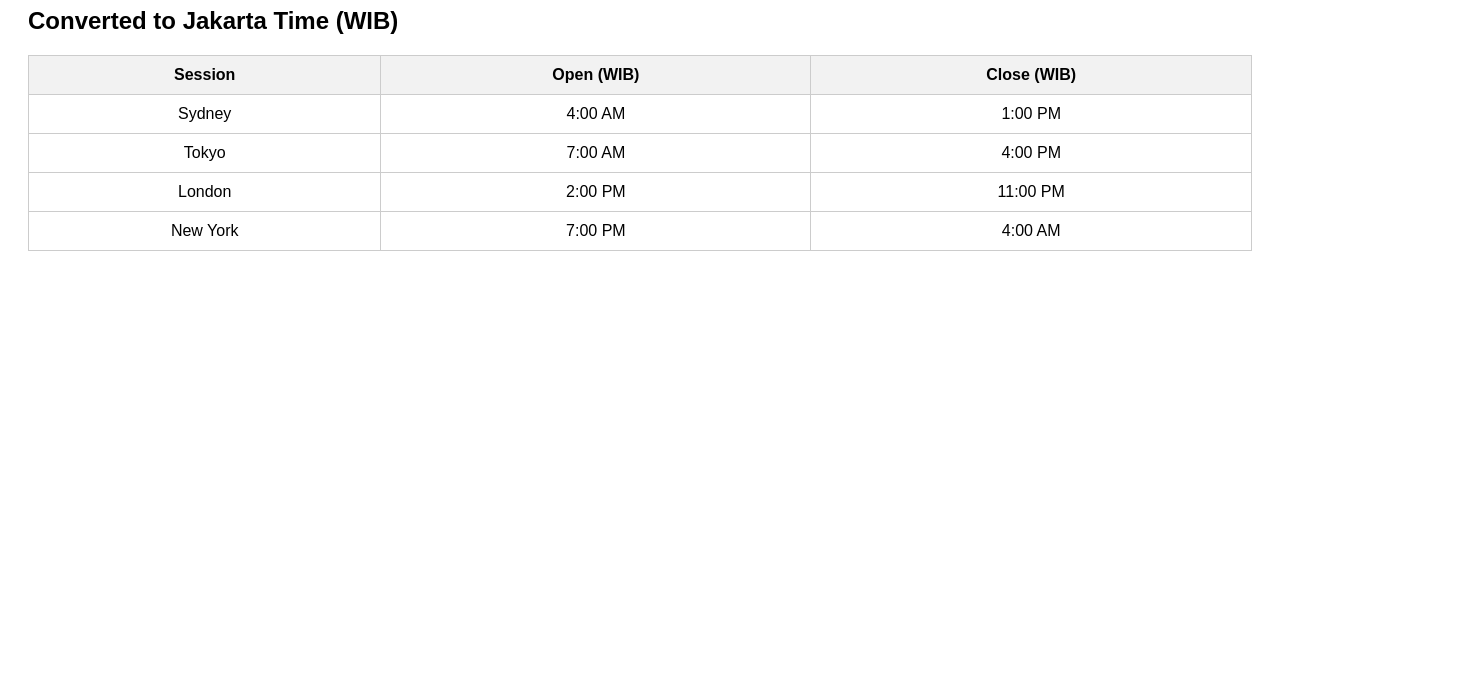
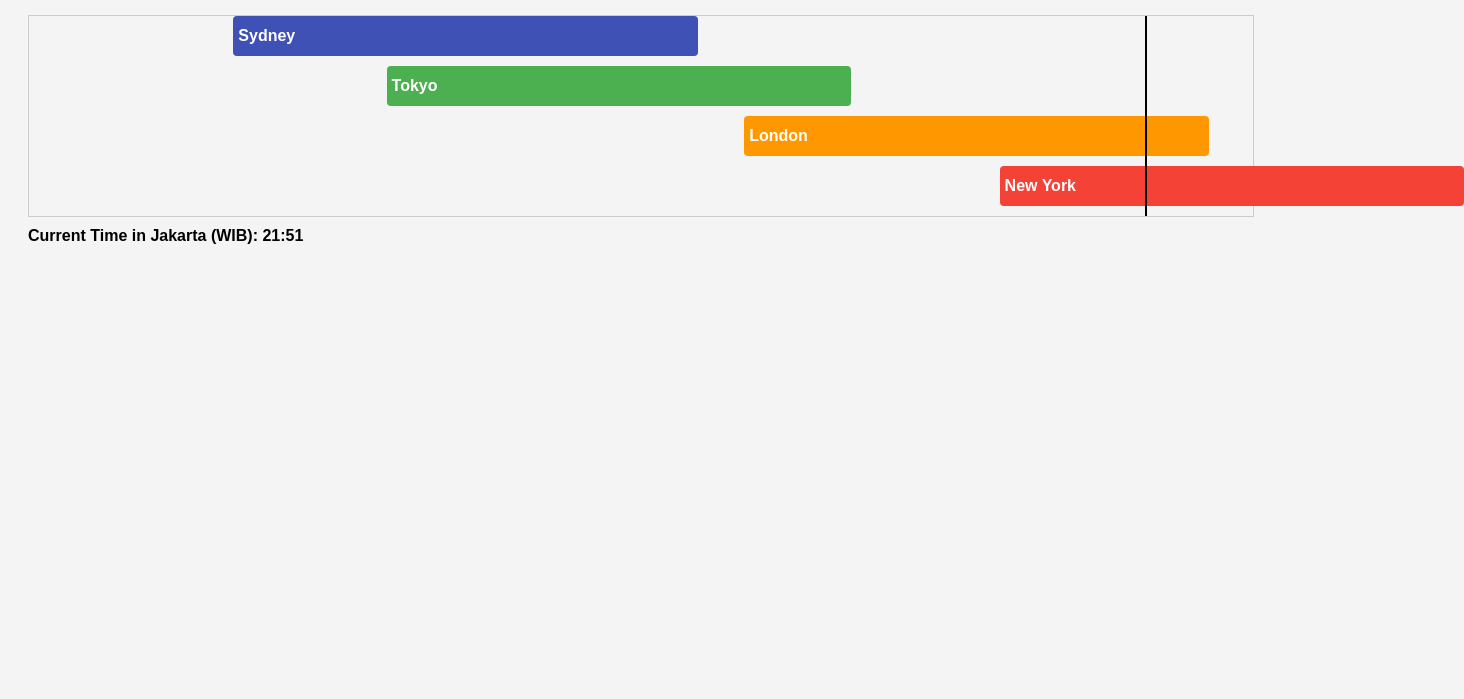
Before and after one commit to ninorepo/forexsession, a plain HTML site: page index.html in a window 1280 px wide. Shown: the part 101-800 px from the top of the page, 1464 px wide, since content can reach past the window. Drawn offline with Linux system fonts and the light colour scheme.

Commit message:
Update index.html

```diff
--- a/index.html
+++ b/index.html
@@ -2,61 +2,120 @@
 <html lang="en">
 <head>
   <meta charset="UTF-8">
-  <title>Forex Market Sessions in Jakarta Time (WIB)</title>
+  <title>Forex Sessions Timeline (WIB)</title>
   <style>
-    body { font-family: Arial, sans-serif; padding: 20px; }
-    table { border-collapse: collapse; width: 100%; }
-    th, td { padding: 10px; border: 1px solid #ccc; text-align: center; }
-    th { background-color: #f2f2f2; }
+    body {
+      font-family: sans-serif;
+      padding: 20px;
+      background: #f4f4f4;
+    }
+
+    .timeline {
+      position: relative;
+      width: 100%;
+      height: 200px;
+      border: 1px solid #ccc;
+      margin-top: 40px;
+    }
+
+    .session {
+      position: absolute;
+      height: 40px;
+      border-radius: 4px;
+      color: white;
+      padding-left: 5px;
+      line-height: 40px;
+      font-weight: bold;
+    }
+
+    .Sydney { background: #3f51b5; top: 0; }
+    .Tokyo { background: #4caf50; top: 50px; }
+    .London { background: #ff9800; top: 100px; }
+    .NewYork { background: #f44336; top: 150px; }
+
+    .cursor {
+      position: absolute;
+      top: 0;
+      bottom: 0;
+      width: 2px;
+      background: black;
+      z-index: 2;
+    }
+
+    .time-label {
+      margin-top: 10px;
+      font-weight: bold;
+    }
   </style>
 </head>
 <body>
-  <h1>Forex Market Sessions</h1>
-  <h2>Converted to Jakarta Time (WIB)</h2>
-  <table>
-    <thead>
-      <tr>
-        <th>Session</th>
-        <th>Open (WIB)</th>
-        <th>Close (WIB)</th>
-      </tr>
-    </thead>
-    <tbody id="session-table-body">
-    </tbody>
-  </table>
+  <h2>Forex Market Sessions Timeline (WIB)</h2>
+  <div class="timeline" id="timeline">
+    <div class="cursor" id="cursor"></div>
+  </div>
+  <div class="time-label" id="current-time-label"></div>
 
   <script>
+    const timeline = document.getElementById('timeline');
+    const cursor = document.getElementById('cursor');
+    const timeLabel = document.getElementById('current-time-label');
+    const timelineWidth = timeline.offsetWidth;
+
     const sessions = [
-      { name: 'Sydney', openUTC: 21, closeUTC: 6 },
-      { name: 'Tokyo', openUTC: 0, closeUTC: 9 },
-      { name: 'London', openUTC: 7, closeUTC: 16 },
-      { name: 'New York', openUTC: 12, closeUTC: 21 },
+      { name: 'Sydney', startUTC: 21, endUTC: 6, class: 'Sydney' },
+      { name: 'Tokyo', startUTC: 0, endUTC: 9, class: 'Tokyo' },
+      { name: 'London', startUTC: 7, endUTC: 16, class: 'London' },
+      { name: 'New York', startUTC: 12, endUTC: 21, class: 'NewYork' },
     ];
 
-    function convertUTCtoWIB(utcHour) {
-      return (utcHour + 7) % 24; // WIB is UTC+7
+    function convertToWIB(hour) {
+      return (hour + 7) % 24;
     }
 
-    function formatHour(hour) {
-      const ampm = hour >= 12 ? 'PM' : 'AM';
-      const displayHour = hour % 12 || 12;
-      return `${displayHour}:00 ${ampm}`;
+    function toPixels(hour) {
+      return (hour / 24) * timelineWidth;
     }
 
-    const tableBody = document.getElementById('session-table-body');
+    function renderSessions() {
+      sessions.forEach(session => {
+        const startWIB = convertToWIB(session.startUTC);
+        const endWIB = convertToWIB(session.endUTC);
+        const sessionDiv = document.createElement('div');
+        sessionDiv.classList.add('session', session.class);
 
-    sessions.forEach(session => {
-      const openWIB = convertUTCtoWIB(session.openUTC);
-      const closeWIB = convertUTCtoWIB(session.closeUTC);
+        let left, width;
 
-      const row = document.createElement('tr');
-      row.innerHTML = `
-        <td>${session.name}</td>
-        <td>${formatHour(openWIB)}</td>
-        <td>${formatHour(closeWIB)}</td>
-      `;
-      tableBody.appendChild(row);
-    });
+        if (startWIB < endWIB) {
+          left = toPixels(startWIB);
+          width = toPixels(endWIB - startWIB);
+        } else {
+          // Session spans midnight
+          left = toPixels(startWIB);
+          width = toPixels(24 - startWIB) + toPixels(endWIB);
+        }
+
+        sessionDiv.style.left = left + 'px';
+        sessionDiv.style.width = width + 'px';
+        sessionDiv.innerText = session.name;
+        timeline.appendChild(sessionDiv);
+      });
+    }
+
+    function updateCursor() {
+      const now = new Date();
+      const wibHour = (now.getUTCHours() + 7) % 24;
+      const wibMinutes = now.getUTCMinutes();
+      const totalHour = wibHour + wibMinutes / 60;
+
+      const cursorX = toPixels(totalHour);
+      cursor.style.left = cursorX + 'px';
+
+      timeLabel.innerText = `Current Time in Jakarta (WIB): ${String(wibHour).padStart(2, '0')}:${String(wibMinutes).padStart(2, '0')}`;
+    }
+
+    renderSessions();
+    updateCursor();
+    setInterval(updateCursor, 60 * 1000); // update every minute
   </script>
 </body>
 </html>
```
